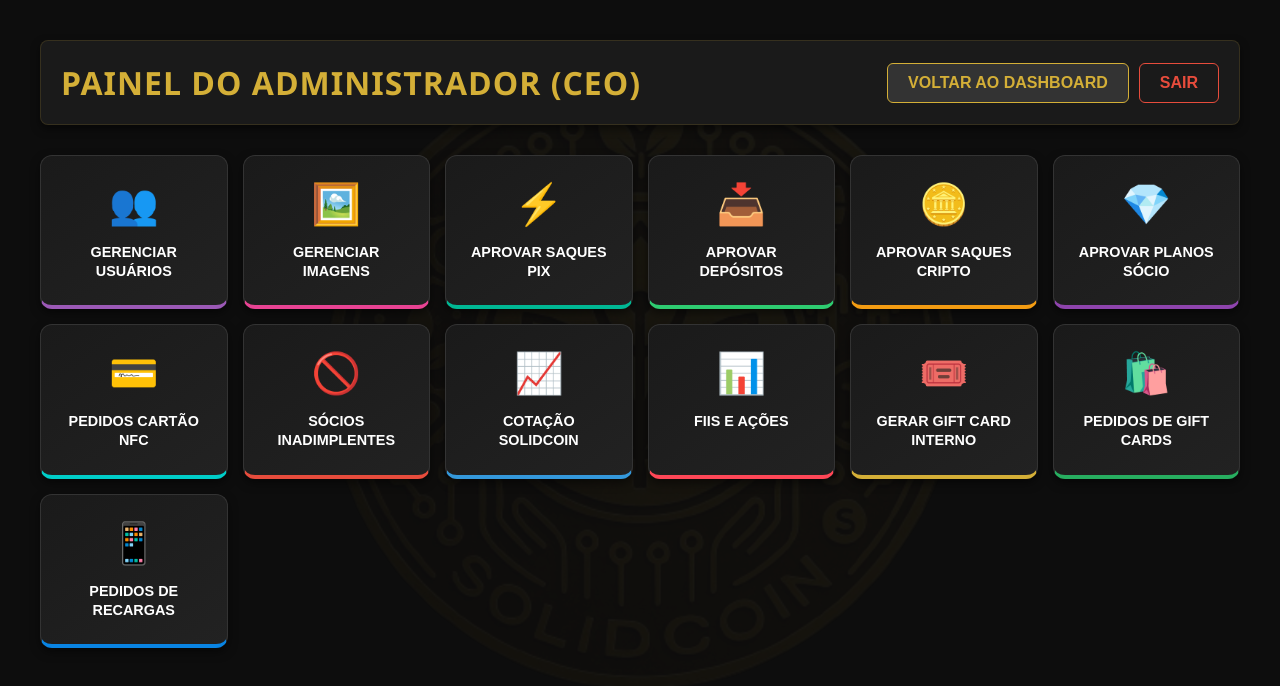
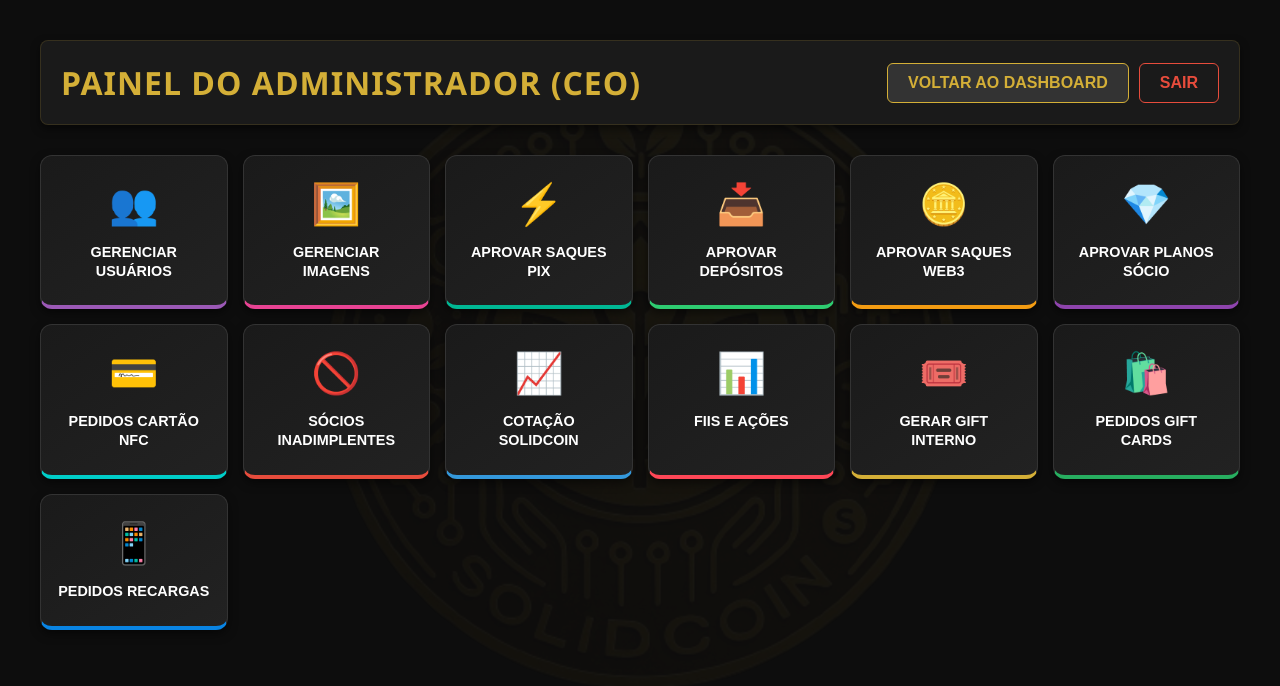
Before and after one commit to solidcoinn-lang/solidcoin-app, a website: page public/admin.html in a window 1280 px wide. Drawn offline with Linux system fonts and the light colour scheme; no server answers.

Commit message:
Atualiza designacao de saques para Web3 e Cripto no painel ADM

```diff
--- a/public/admin.html
+++ b/public/admin.html
@@ -112,7 +112,7 @@
                 <span class="icon">📥</span><span class="text">Aprovar Depósitos</span>
             </button>
             <button class="feature-btn btn-saquecripto" onclick="abrirSecaoPainel('sec-saques-cripto')">
-                <span class="icon">🪙</span><span class="text">Aprovar Saques Cripto</span>
+                <span class="icon">🪙</span><span class="text">Aprovar Saques Web3</span>
             </button>
             <button class="feature-btn btn-sociosaprov" onclick="abrirSecaoPainel('sec-socios')">
                 <span class="icon">💎</span><span class="text">Aprovar Planos Sócio</span>
@@ -130,13 +130,13 @@
                 <span class="icon">📊</span><span class="text">FIIs e Ações</span>
             </button>
             <button class="feature-btn btn-gerargift" onclick="abrirSecaoPainel('sec-gerar-gift')">
-                <span class="icon">🎟️</span><span class="text">Gerar Gift Card Interno</span>
+                <span class="icon">🎟️</span><span class="text">Gerar Gift Interno</span>
             </button>
             <button class="feature-btn btn-gifts" onclick="abrirSecaoPainel('sec-pedidos-gift')">
-                <span class="icon">🛍️</span><span class="text">Pedidos de Gift Cards</span>
+                <span class="icon">🛍️</span><span class="text">Pedidos Gift Cards</span>
             </button>
             <button class="feature-btn btn-recargas" onclick="abrirSecaoPainel('sec-recargas')">
-                <span class="icon">📱</span><span class="text">Pedidos de Recargas</span>
+                <span class="icon">📱</span><span class="text">Pedidos Recargas</span>
             </button>
         </div>
 
@@ -298,8 +298,8 @@
         <div id="sec-saques-cripto" class="feature-section">
             <button class="voltar-btn" onclick="fecharTodasSecoes()">🔙 Voltar ao Painel</button>
             <div class="section-card" style="border-left: 5px solid #f39c12;">
-                <h2 style="margin-top: 0;">Saques Pendentes (Cripto)</h2>
-                <p style="color: #aaa; font-size: 0.9em; margin-top: -10px;">Aprove transferências para as carteiras Solana ou Tron dos usuários.</p>
+                <h2 style="margin-top: 0;">Saques Pendentes (Cripto / Web3)</h2>
+                <p style="color: #aaa; font-size: 0.9em; margin-top: -10px;">Aprove transferências automáticas para MiniPay (Rede Celo) ou manuais (Solana/Tron).</p>
                 <table>
                     <thead>
                         <tr>
@@ -511,7 +511,7 @@
 
     </div>
 
-    <!-- 1º CARREGA O SCRIPT ANTIGO -->
+    <!-- 1º CARREGA O SCRIPT ANTIGO COM A LOGICA DA MINIPAY -->
     <script src="admin-scripts.js"></script>
 
     <!-- 2º SCRIPT COM AS NOVAS FUNÇÕES DE IMAGEM E ATIVOS -->
```
